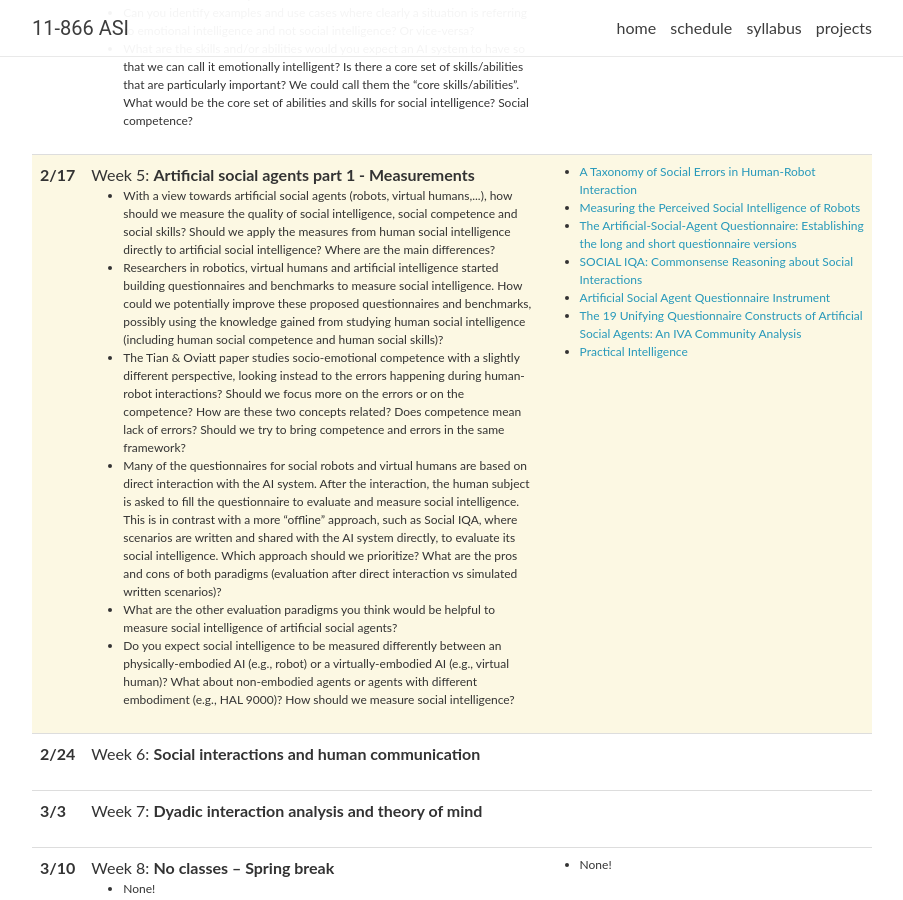
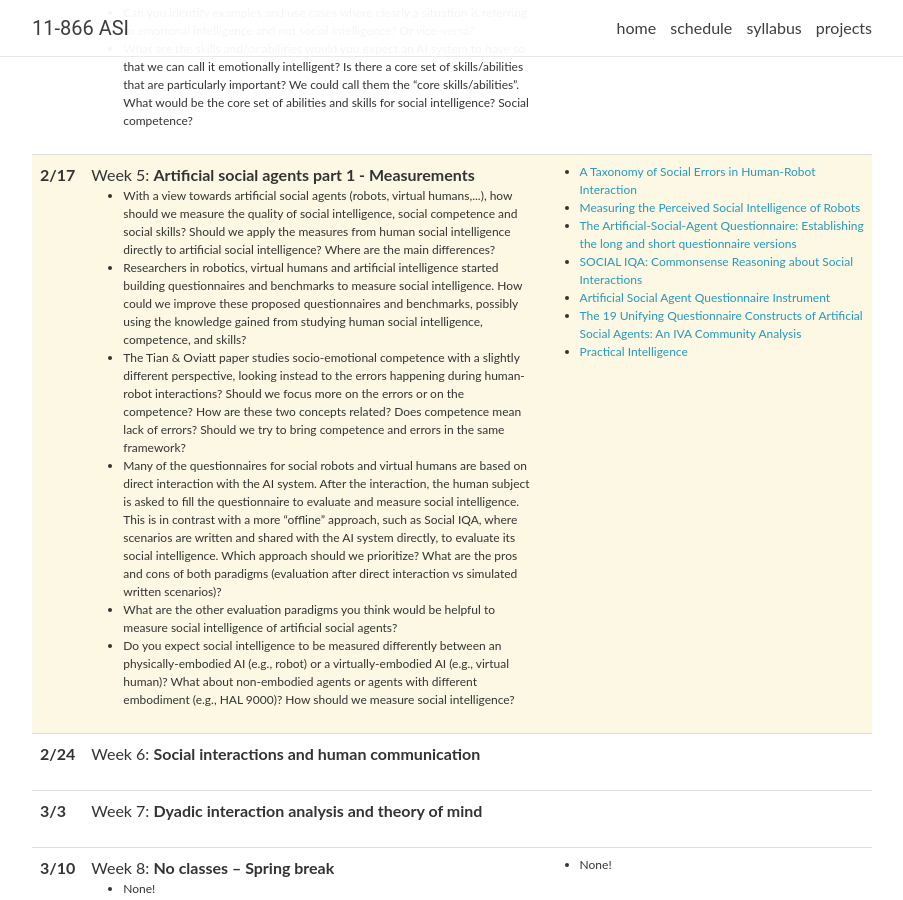
Before and after one commit to CMU-MultiComp-Lab/asi-course, a Jekyll site: the page built from spring2023/_pages/schedule.md, in a window 1280 px wide and 900 px high, scrolled down 1425 px. Shown: the whole window, without its empty margins (188-1091 px from the left). Built offline with Jekyll 4.4.1, drawn with Linux system fonts in a browser that asks for light colours; nearby versions of some CDN libraries; comment, search, counter and statistics services are not loaded.

Commit message:
Update lectures_2023.yml

```diff
--- a/_data/lectures_2023.yml
+++ b/_data/lectures_2023.yml
@@ -66,7 +66,7 @@
     Week 5: <strong>Artificial social agents part 1 - Measurements</strong>
   topics:
     - With a view towards artificial social agents (robots, virtual humans,...), how should we measure the quality of social intelligence, social competence and social skills? Should we apply the measures from human social intelligence directly to artificial social intelligence? Where are the main differences?
-    - Researchers in robotics, virtual humans and artificial intelligence started building questionnaires and benchmarks to measure social intelligence. How could we potentially improve these proposed questionnaires and benchmarks, possibly using the knowledge gained from studying human social intelligence (including human social competence and human social skills)?
+    - Researchers in robotics, virtual humans and artificial intelligence started building questionnaires and benchmarks to measure social intelligence. How could we improve these proposed questionnaires and benchmarks, possibly using the knowledge gained from studying human social intelligence, competence, and skills?
     - The Tian & Oviatt paper studies socio-emotional competence with a slightly different perspective, looking instead to the errors happening during human-robot interactions? Should we focus more on the errors or on the competence? How are these two concepts related? Does competence mean lack of errors? Should we try to bring competence and errors in the same framework?
     - Many of the questionnaires for social robots and virtual humans are based on direct interaction with the AI system. After the interaction, the human subject is asked to fill the questionnaire to evaluate and measure social intelligence. This is in contrast with a more “offline” approach, such as Social IQA, where scenarios are written and shared with the AI system directly, to evaluate its social intelligence. Which approach should we prioritize? What are the pros and cons of both paradigms (evaluation after direct interaction vs simulated written scenarios)?
     - What are the other evaluation paradigms you think would be helpful to measure social intelligence of artificial social agents?
```
